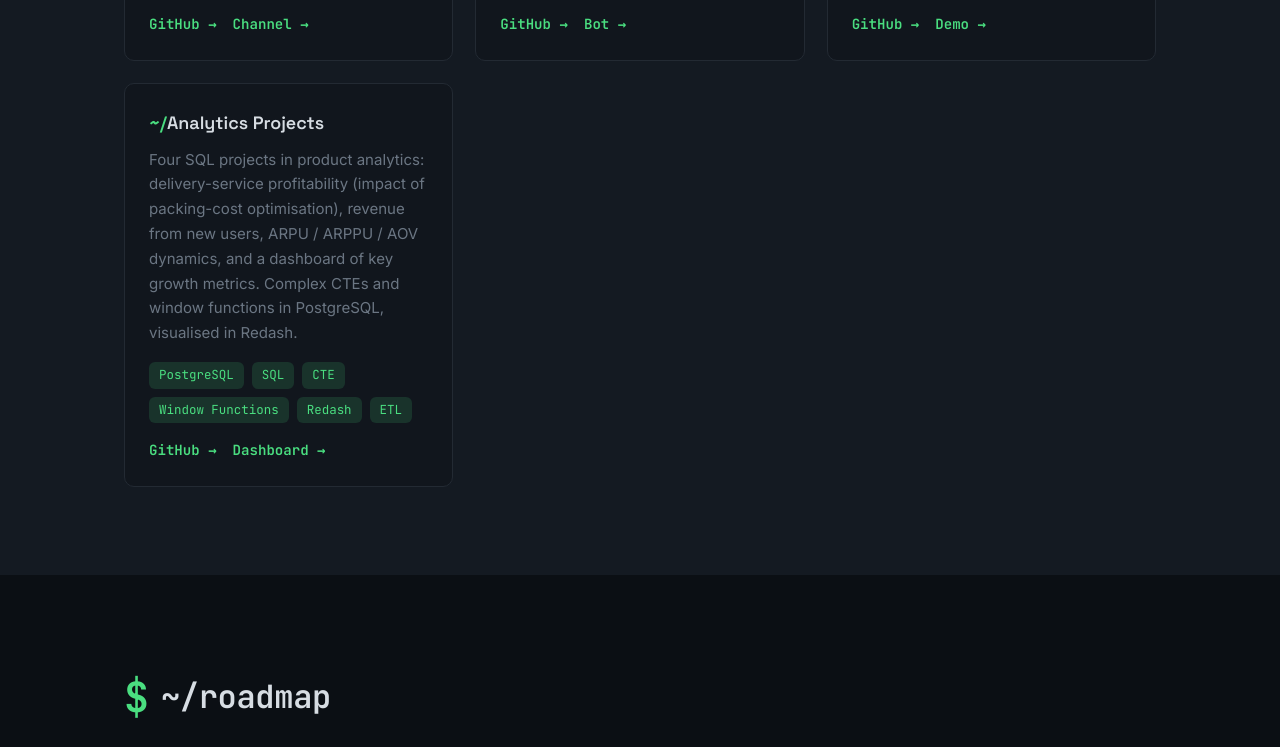
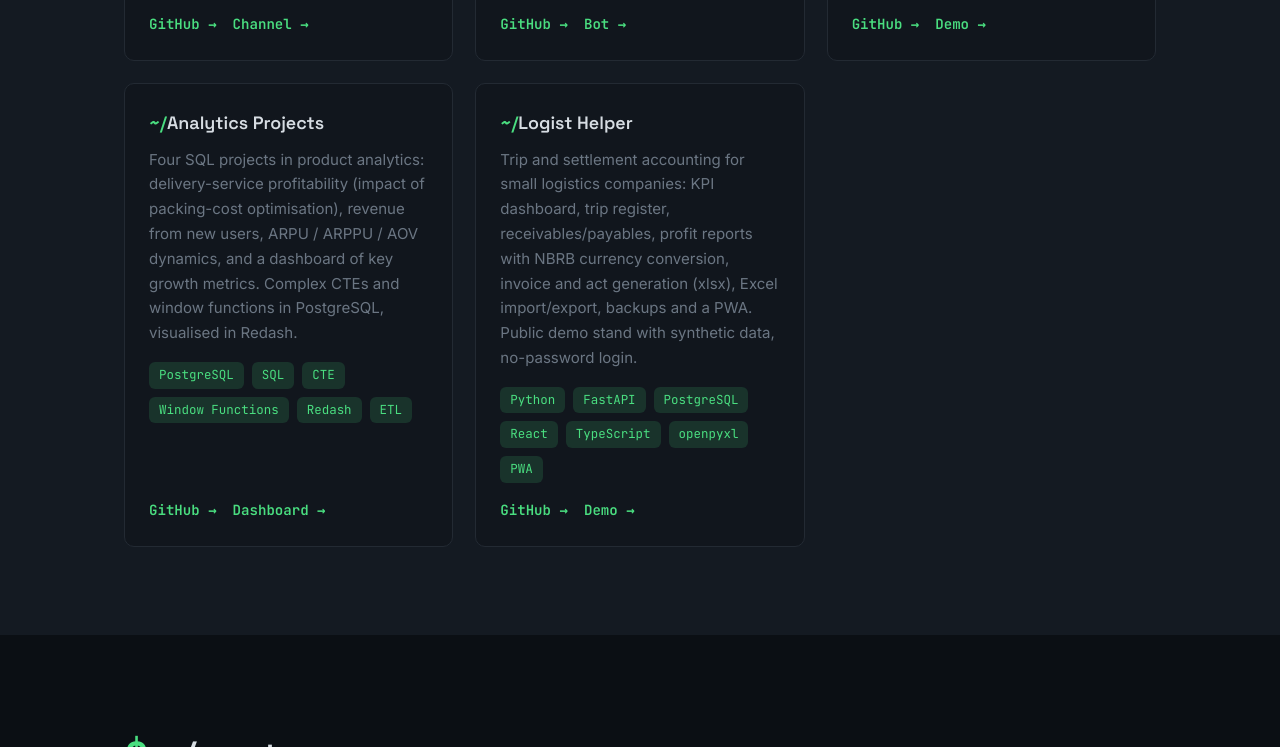
Before and after one commit to BlackDeepSky/portfolio, a plain HTML site: page index.html in a window 1280 px wide. Shown: the part 1462-2209 px from the top of the page. Drawn offline with Linux system fonts and the light colour scheme.

Commit message:
Проекты: добавить Logist Helper, починить ссылки

```diff
--- a/index.html
+++ b/index.html
@@ -69,7 +69,7 @@
     <section id="stats" class="section section--stats" aria-label="Statistics">
       <div class="container">
         <ul class="stats-log">
-          <li class="stats-log__row"><span class="stats-log__key">projects</span><span class="stats-log__sep">=</span><span class="stats-log__val">4</span></li>
+          <li class="stats-log__row"><span class="stats-log__key">projects</span><span class="stats-log__sep">=</span><span class="stats-log__val">5</span></li>
           <li class="stats-log__row"><span class="stats-log__key">technologies</span><span class="stats-log__sep">=</span><span class="stats-log__val">8+</span></li>
           <li class="stats-log__row"><span class="stats-log__key">years_in_data</span><span class="stats-log__sep">=</span><span class="stats-log__val">2+</span></li>
         </ul>
--- a/js/i18n.js
+++ b/js/i18n.js
@@ -56,7 +56,7 @@
       tags: ['Python', 'FastAPI', 'PostgreSQL', 'Cloudflare R2', 'Bootstrap', 'PWA'],
       links: [
         { href: 'https://github.com/BlackDeepSky/student-cabinet-mvp', label: 'GitHub →' },
-        { href: 'https://student-cabinet-mvp.onrender.com', label: 'Demo →' }
+        { href: 'https://cabinet.blackdeepsky.by', label: 'Demo →' }
       ]
     },
     {
@@ -67,6 +67,16 @@
       links: [
         { href: 'https://github.com/BlackDeepSky/analytics_projects', label: 'GitHub →' },
         { href: 'https://redash.public.karpov.courses/dashboards/9038-gross-profit', label: 'Dashboard →' }
+      ]
+    },
+    {
+      id: 5,
+      title: { ru: 'Logist Helper', en: 'Logist Helper' },
+      desc: { ru: 'Учёт рейсов и взаиморасчётов для небольших логистических компаний: дашборд с KPI, реестр рейсов, задолженности (дебиторка/кредиторка), отчёты по прибыли с пересчётом валют по курсу НБРБ, генерация счетов-фактур и актов (xlsx), импорт/экспорт Excel, резервные копии и PWA. Публичный демо-стенд с синтетикой, вход без пароля.', en: 'Trip and settlement accounting for small logistics companies: KPI dashboard, trip register, receivables/payables, profit reports with NBRB currency conversion, invoice and act generation (xlsx), Excel import/export, backups and a PWA. Public demo stand with synthetic data, no-password login.' },
+      tags: ['Python', 'FastAPI', 'PostgreSQL', 'React', 'TypeScript', 'openpyxl', 'PWA'],
+      links: [
+        { href: 'https://github.com/BlackDeepSky/logist_helper', label: 'GitHub →' },
+        { href: 'https://logist-demo.blackdeepsky.by', label: 'Demo →' }
       ]
     }
   ];
```
